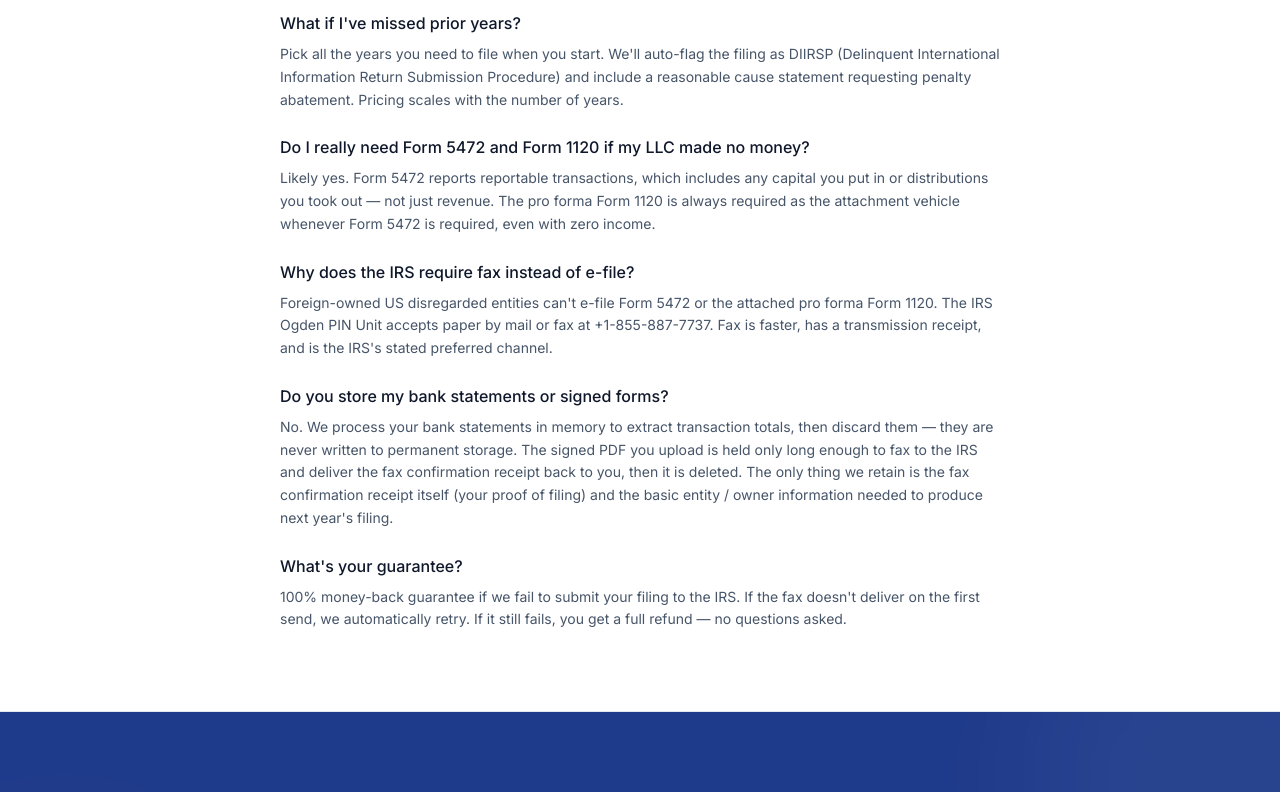
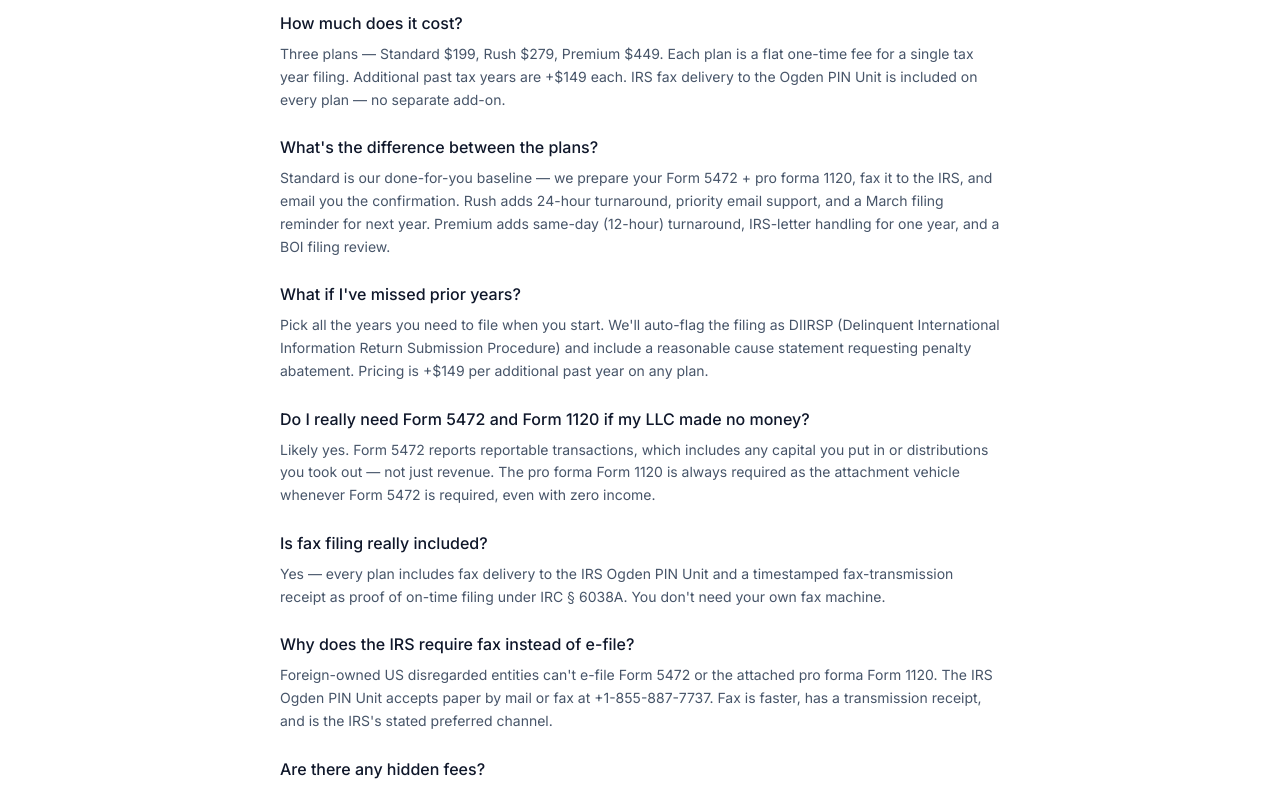
Before and after one commit to sumyeungai-eng/form5472prep, a Next.js app: page / in a window 1280 px wide. Shown: the part 5460-6252 px from the top of the page. Built offline with nearby package versions, Linux system fonts and the light colour scheme; no server answers; the database is empty.

Commit message:
homepage faq: merge pricing-specific Q&As (now 9 questions covering full sales funnel)

```diff
--- a/src/app/(marketing)/page.tsx
+++ b/src/app/(marketing)/page.tsx
@@ -24,18 +24,37 @@ import { FaxReceiptProof } from "@/components/FaxReceiptProof";
 
 // FAQ content is the source of truth for both the rendered <dl> and the
 // FAQPage JSON-LD structured data — keep them in lockstep by sharing the array.
+// Order is intentional: pricing/scope questions first (highest visitor intent),
+// then mechanics, then trust/legal. Pricing-specific Q&As are merged in from
+// the dedicated /pricing FAQ so the homepage answers the full sales question.
 const FAQS = [
   {
+    q: "How much does it cost?",
+    a: "Three plans — Standard $199, Rush $279, Premium $449. Each plan is a flat one-time fee for a single tax year filing. Additional past tax years are +$149 each. IRS fax delivery to the Ogden PIN Unit is included on every plan — no separate add-on.",
+  },
+  {
+    q: "What's the difference between the plans?",
+    a: "Standard is our done-for-you baseline — we prepare your Form 5472 + pro forma 1120, fax it to the IRS, and email you the confirmation. Rush adds 24-hour turnaround, priority email support, and a March filing reminder for next year. Premium adds same-day (12-hour) turnaround, IRS-letter handling for one year, and a BOI filing review.",
+  },
+  {
     q: "What if I've missed prior years?",
-    a: "Pick all the years you need to file when you start. We'll auto-flag the filing as DIIRSP (Delinquent International Information Return Submission Procedure) and include a reasonable cause statement requesting penalty abatement. Pricing scales with the number of years.",
+    a: "Pick all the years you need to file when you start. We'll auto-flag the filing as DIIRSP (Delinquent International Information Return Submission Procedure) and include a reasonable cause statement requesting penalty abatement. Pricing is +$149 per additional past year on any plan.",
   },
   {
     q: "Do I really need Form 5472 and Form 1120 if my LLC made no money?",
     a: "Likely yes. Form 5472 reports reportable transactions, which includes any capital you put in or distributions you took out — not just revenue. The pro forma Form 1120 is always required as the attachment vehicle whenever Form 5472 is required, even with zero income.",
   },
   {
+    q: "Is fax filing really included?",
+    a: "Yes — every plan includes fax delivery to the IRS Ogden PIN Unit and a timestamped fax-transmission receipt as proof of on-time filing under IRC § 6038A. You don't need your own fax machine.",
+  },
+  {
     q: "Why does the IRS require fax instead of e-file?",
     a: "Foreign-owned US disregarded entities can't e-file Form 5472 or the attached pro forma Form 1120. The IRS Ogden PIN Unit accepts paper by mail or fax at +1-855-887-7737. Fax is faster, has a transmission receipt, and is the IRS's stated preferred channel.",
+  },
+  {
+    q: "Are there any hidden fees?",
+    a: "No. The price you see is the price you pay. No setup fee, no monthly subscription, no per-page fax surcharge. Multi-year filings add a flat $149 per additional past year — disclosed up front and shown in the checkout summary before you pay.",
   },
   {
     q: "Do you store my bank statements or signed forms?",
```
